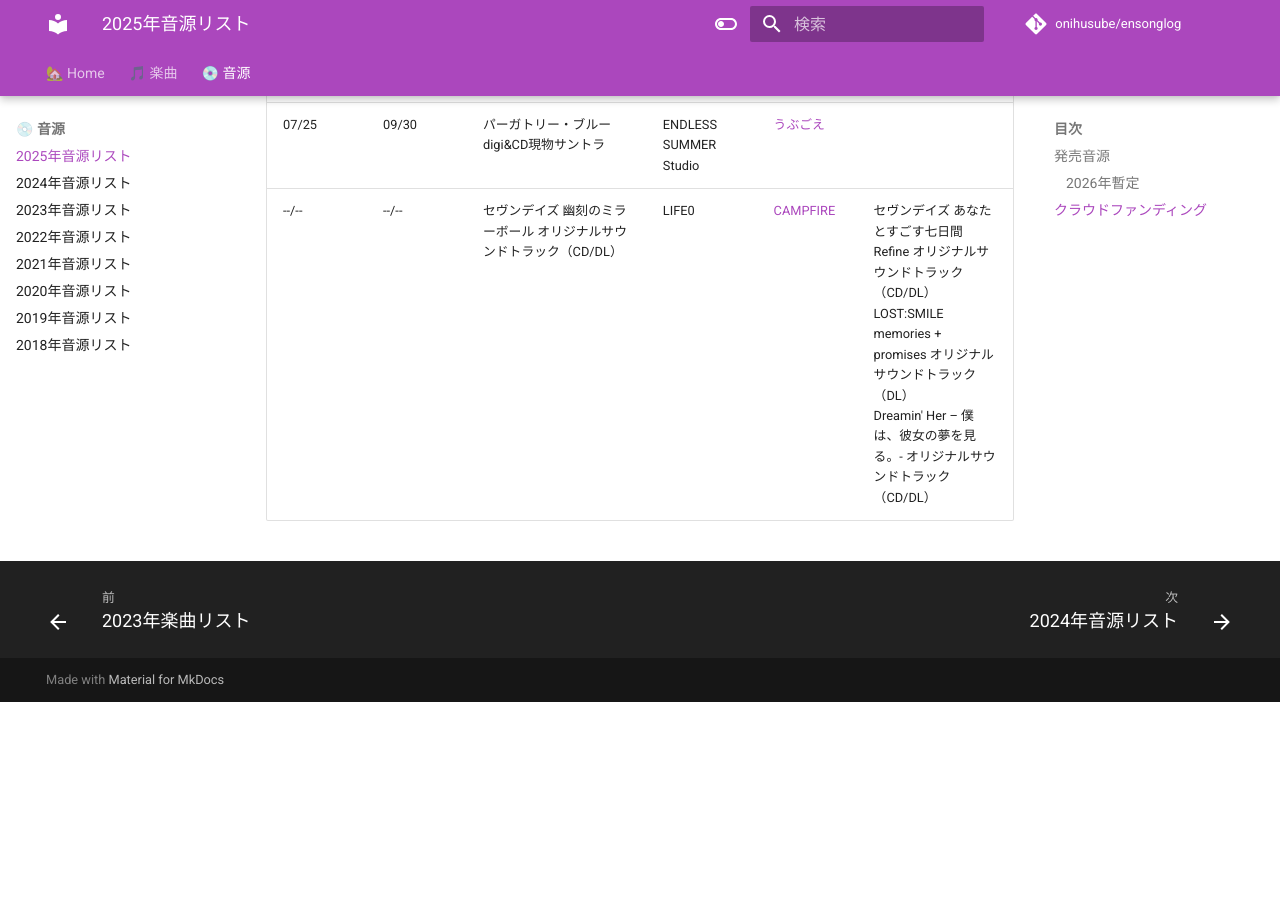
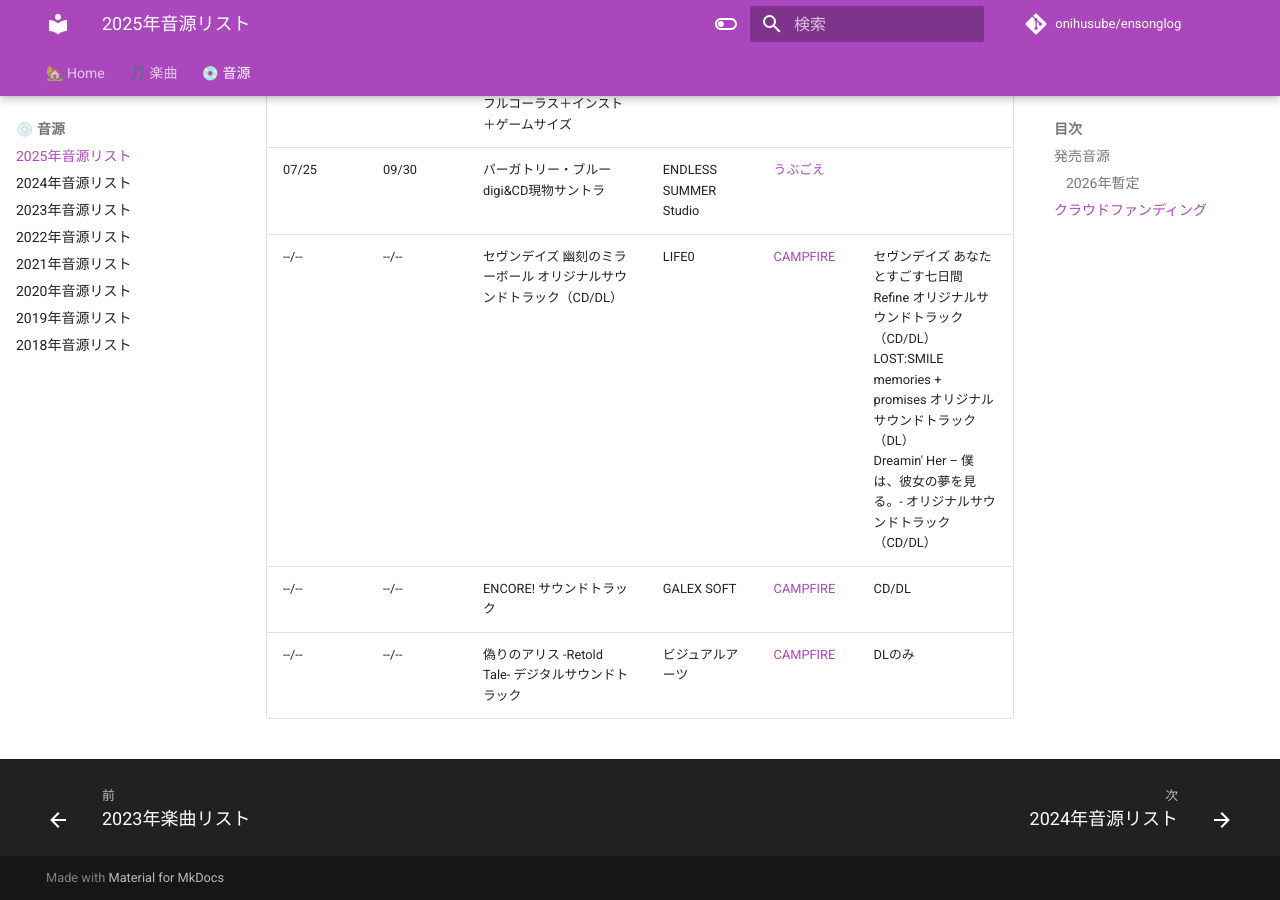
Before and after one commit to onihusube/ensonglog, an MkDocs documentation site: the page built from docs/2025/音源.md, in a window 1280 px wide and 900 px high, scrolled down 15247 px. Built offline with MkDocs 1.6.1 and Material for MkDocs 9.7.7, drawn with Linux system fonts in a browser that asks for light colours; comment, search, counter and statistics services are not loaded; before the commit the page ends 15949 px from its top, so only the background shows below that; some of the changed text lies outside the part shown.

Commit message:
クラファン情報追加

```diff
--- a/docs/2025/音源.md
+++ b/docs/2025/音源.md
@@ -198,6 +198,7 @@ search:
 | 11/28 | HOOKSOFT 25th Discovery Box 2002-2022 7作品のサウンドトラック | HOOKSOFT | 収録7作品のサントラ収録（デジタルコンテンツ） |
 | 11/28 | 猫忍えくすはーとSPIN!2 DLCカード | Whirlpool | 初回版封入特典 </br> ボーカル曲2曲のフルバージョン収録 |
 | 12/19 | VenusBlood RAGNAROK International オリジナルサウンドトラック | dualtail | International版の新規BGMとOPを追加収録 |
+| 12/23 | KANADE サウンドトラックCD | フロントウイング | PCパッケージ版 特捜版特典 |
 | 12/26 | 廃村少女 ～妖し惑ひの籠の郷～音楽全集 | エスクード | 廃村少女 姫香全集 豪華版特典（2022年発売のものと同じもの） |
 | --/-- | ネコぱらAfter ラ・ブレ・ファミーユ 主題歌CD | NEKO WORKs | パッケージ版特典 </br> 受注は6/13～ |
 | --/-- | 『夜明け前より瑠璃色な』20周年記念ボーカル集 -Luminous Passport- | オーガスト | LPレコード |
@@ -223,3 +224,5 @@ search:
 | 06/19 | 08/03 | 吸血鬼の花嫁 ヴァンプドールのはなよめ The Novel Game OPテーマ・フルコーラス＋インスト＋ゲームサイズ | Waterfall | [CAMPFIRE](https://camp-fire.jp/projects/846297/view) |  |
 | 07/25 | 09/30 | パーガトリー・ブルー digi&CD現物サントラ | ENDLESS SUMMER Studio | [うぶごえ](https://ubgoe.com/projects/973) | |
 | --/-- | --/-- | セヴンデイズ 幽刻のミラーボール オリジナルサウンドトラック（CD/DL） | LIFE0 | [CAMPFIRE](https://camp-fire.jp/projects/866565/preview?token=5xafl6kd&utm_campaign=cp_po_share_c_msg_projects_show) | セヴンデイズ あなたとすごす七日間 Refine オリジナルサウンドトラック（CD/DL） </br> LOST:SMILE memories + promises オリジナルサウンドトラック（DL） </br> Dreamin' Her – 僕は、彼女の夢を見る。- オリジナルサウンドトラック（CD/DL） |
+| --/-- | --/-- | ENCORE! サウンドトラック | GALEX SOFT | [CAMPFIRE](https://camp-fire.jp/projects/853688/preview?token=9rzlwtd4&utm_campaign=cp_po_share_c_msg_projects_show) | CD/DL |
+| --/-- | --/-- | 偽りのアリス -Retold Tale- デジタルサウンドトラック | ビジュアルアーツ | [CAMPFIRE](https://camp-fire.jp/projects/867472/view) | DLのみ |
```
